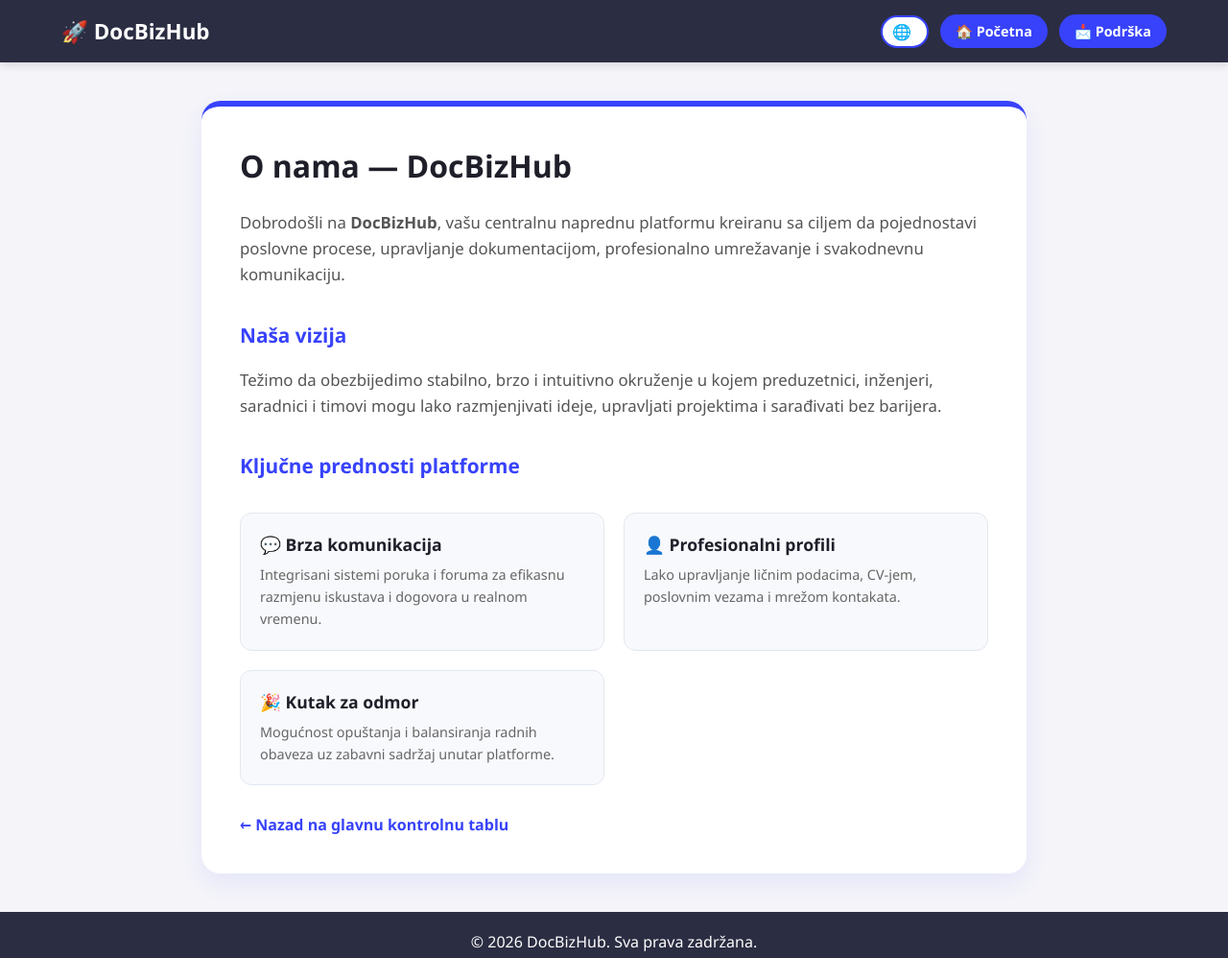
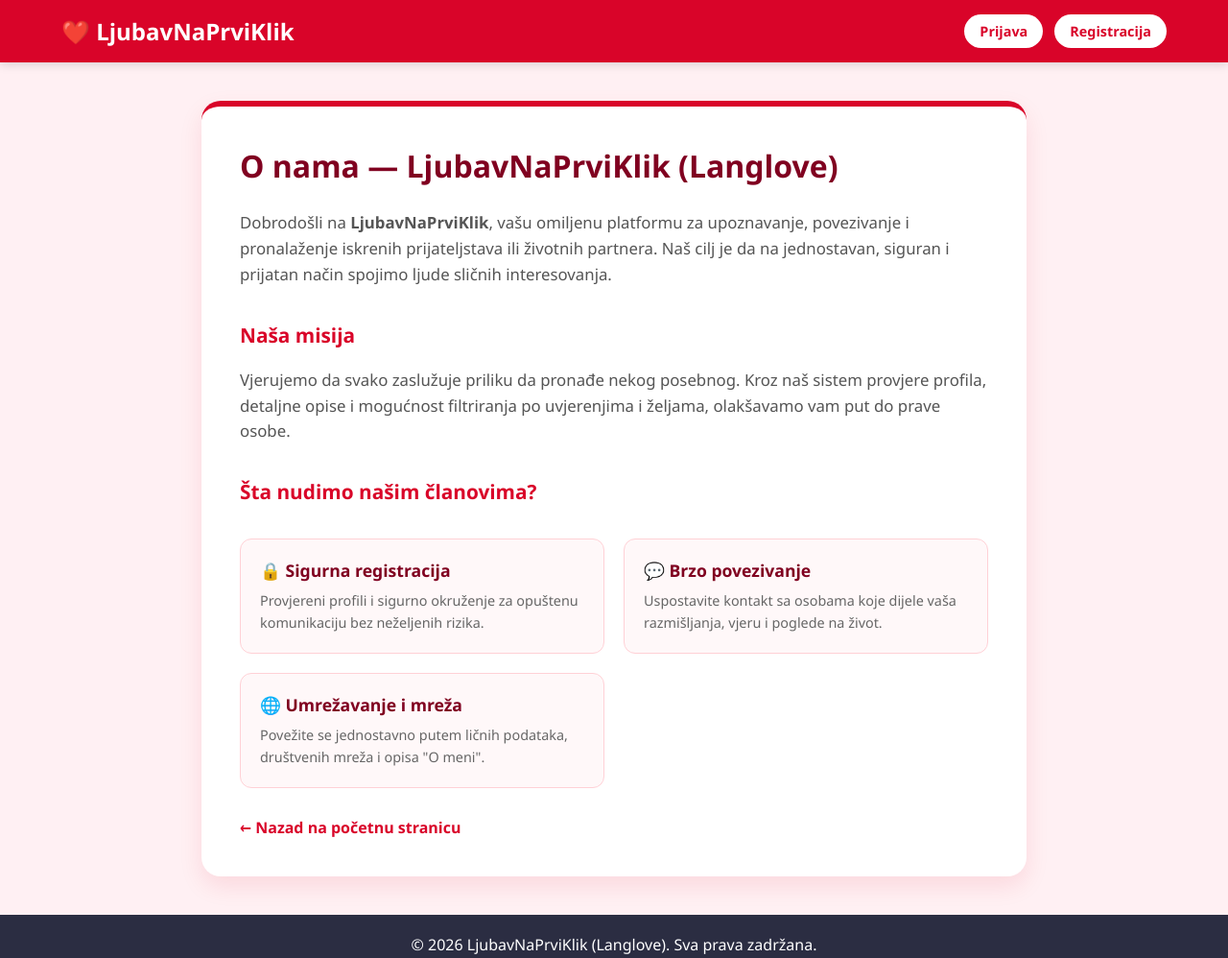
Before and after one commit to cenu1122/LANGLOVE.SITE, a plain HTML site: page O_NAMA.html in a window 1280 px wide. Shown: the top 998 px of the page at 96% size. Drawn offline with nearby package versions, Linux system fonts and the light colour scheme.

Commit message:
Update branding and content for LjubavNaPrviKlik

```diff
--- a/O_NAMA.html
+++ b/O_NAMA.html
@@ -3,38 +3,34 @@
 <head>
   <meta charset="UTF-8">
   <meta name="viewport" content="width=device-width, initial-scale=1.0">
-  <title>O nama | DocBizHub</title>
+  <title>O nama | LjubavNaPrviKlik</title>
 
   <script src="https://cdn.jsdelivr.net/npm/@supabase/supabase-js@2"></script>
 
   <style>
     * { margin: 0; padding: 0; box-sizing: border-box; }
-    body { font-family: 'Segoe UI', Tahoma, Geneva, Verdana, sans-serif; background-color: #f4f4f9; color: #2b2d42; display: flex; flex-direction: column; min-height: 100vh; }
+    body { font-family: 'Segoe UI', Tahoma, Geneva, Verdana, sans-serif; background-color: #fff0f3; color: #2b2d42; display: flex; flex-direction: column; min-height: 100vh; }
 
-    header { background-color: #2b2d42; color: #fff; padding: 15px 5%; display: flex; justify-content: space-between; align-items: center; box-shadow: 0 2px 10px rgba(0,0,0,0.15); flex-wrap: wrap; gap: 10px; }
-    .logo { font-size: 1.4rem; font-weight: bold; color: #fff; text-decoration: none; display: flex; align-items: center; gap: 8px; }
+    header { background-color: #d90429; color: #fff; padding: 15px 5%; display: flex; justify-content: space-between; align-items: center; box-shadow: 0 2px 10px rgba(0,0,0,0.15); flex-wrap: wrap; gap: 10px; }
+    .logo { font-size: 1.5rem; font-weight: bold; color: #fff; text-decoration: none; }
 
     .nav-actions { display: flex; align-items: center; gap: 12px; flex-wrap: wrap; }
-
-    .lang-wrapper { display: flex; align-items: center; gap: 6px; background: #fff; padding: 4px 10px; border-radius: 20px; border: 2px solid #3742fa; }
-    #google_translate_element select { padding: 4px 8px; border: none; background: transparent; font-weight: bold; font-size: 0.85rem; color: #2b2d42; outline: none; cursor: pointer; }
-
-    .btn-nav { background: #3742fa; color: #fff; text-decoration: none; padding: 8px 16px; border-radius: 20px; font-weight: bold; font-size: 0.9rem; transition: background 0.2s; border: none; cursor: pointer; }
-    .btn-nav:hover { background: #2f3542; }
+    .btn-nav { background: #fff; color: #d90429; text-decoration: none; padding: 8px 16px; border-radius: 20px; font-weight: bold; font-size: 0.9rem; transition: background 0.2s; border: none; cursor: pointer; }
+    .btn-nav:hover { background: #ffe3e6; }
 
     .main-container { flex: 1; padding: 40px 20px; max-width: 900px; margin: 0 auto; width: 100%; display: flex; flex-direction: column; gap: 25px; }
 
-    .about-card { background: #fff; padding: 40px; border-radius: 20px; box-shadow: 0 10px 25px rgba(55, 66, 250, 0.08); border-top: 6px solid #3742fa; display: flex; flex-direction: column; gap: 20px; }
-    .about-card h1 { color: #1e1f29; font-size: 2rem; margin-bottom: 5px; }
-    .about-card h2 { color: #3742fa; font-size: 1.3rem; margin-top: 15px; }
+    .about-card { background: #fff; padding: 40px; border-radius: 20px; box-shadow: 0 10px 25px rgba(217, 4, 41, 0.1); border-top: 6px solid #d90429; display: flex; flex-direction: column; gap: 20px; }
+    .about-card h1 { color: #800020; font-size: 2rem; margin-bottom: 5px; }
+    .about-card h2 { color: #d90429; font-size: 1.3rem; margin-top: 15px; }
     .about-card p { color: #555; font-size: 1.05rem; line-height: 1.6; }
 
     .features-list { display: grid; grid-template-columns: repeat(auto-fit, minmax(250px, 1fr)); gap: 20px; margin-top: 15px; }
-    .feature-item { background: #f8f9fc; padding: 20px; border-radius: 12px; border: 1px solid #e2e8f0; }
-    .feature-item h3 { color: #1e1f29; font-size: 1.1rem; margin-bottom: 8px; }
+    .feature-item { background: #fff8f9; padding: 20px; border-radius: 12px; border: 1px solid #ffd1d6; }
+    .feature-item h3 { color: #800020; font-size: 1.1rem; margin-bottom: 8px; }
     .feature-item p { font-size: 0.9rem; color: #666; }
 
-    .back-link { display: inline-block; margin-top: 10px; color: #3742fa; text-decoration: none; font-weight: bold; }
+    .back-link { display: inline-block; margin-top: 10px; color: #d90429; text-decoration: none; font-weight: bold; }
     .back-link:hover { text-decoration: underline; }
 
     footer { background-color: #2b2d42; color: #fff; text-align: center; padding: 20px 0; margin-top: auto; }
@@ -43,61 +39,45 @@
 <body>
 
   <header>
-    <a href="DASHBOARD.html" class="logo">🚀 DocBizHub</a>
+    <a href="index.html" class="logo">❤️ LjubavNaPrviKlik</a>
 
     <div class="nav-actions">
-      <div class="lang-wrapper">
-        <span>🌐</span>
-        <div id="google_translate_element"></div>
-      </div>
-
-      <a href="DASHBOARD.html" class="btn-nav">🏠 Početna</a>
-      <a href="KONTAKT.html" class="btn-nav">📩 Podrška</a>
+      <a href="LOGIN.html" class="btn-nav">Prijava</a>
+      <a href="REGISTRACIJA.html" class="btn-nav">Registracija</a>
     </div>
   </header>
 
   <div class="main-container">
     <div class="about-card">
-      <h1>O nama — DocBizHub</h1>
-      <p>Dobrodošli na <strong>DocBizHub</strong>, vašu centralnu naprednu platformu kreiranu sa ciljem da pojednostavi poslovne procese, upravljanje dokumentacijom, profesionalno umrežavanje i svakodnevnu komunikaciju.</p>
+      <h1>O nama — LjubavNaPrviKlik (Langlove)</h1>
+      <p>Dobrodošli na <strong>LjubavNaPrviKlik</strong>, vašu omiljenu platformu za upoznavanje, povezivanje i pronalaženje iskrenih prijateljstava ili životnih partnera. Naš cilj je da na jednostavan, siguran i prijatan način spojimo ljude sličnih interesovanja.</p>
 
-      <h2>Naša vizija</h2>
-      <p>Težimo da obezbijedimo stabilno, brzo i intuitivno okruženje u kojem preduzetnici, inženjeri, saradnici i timovi mogu lako razmjenjivati ideje, upravljati projektima i sarađivati bez barijera.</p>
+      <h2>Naša misija</h2>
+      <p>Vjerujemo da svako zaslužuje priliku da pronađe nekog posebnog. Kroz naš sistem provjere profila, detaljne opise i mogućnost filtriranja po uvjerenjima i željama, olakšavamo vam put do prave osobe.</p>
 
-      <h2>Ključne prednosti platforme</h2>
+      <h2>Šta nudimo našim članovima?</h2>
       <div class="features-list">
         <div class="feature-item">
-          <h3>💬 Brza komunikacija</h3>
-          <p>Integrisani sistemi poruka i foruma za efikasnu razmjenu iskustava i dogovora u realnom vremenu.</p>
+          <h3>🔒 Sigurna registracija</h3>
+          <p>Provjereni profili i sigurno okruženje za opuštenu komunikaciju bez neželjenih rizika.</p>
         </div>
         <div class="feature-item">
-          <h3>👤 Profesionalni profili</h3>
-          <p>Lako upravljanje ličnim podacima, CV-jem, poslovnim vezama i mrežom kontakata.</p>
+          <h3>💬 Brzo povezivanje</h3>
+          <p>Uspostavite kontakt sa osobama koje dijele vaša razmišljanja, vjeru i poglede na život.</p>
         </div>
         <div class="feature-item">
-          <h3>🎉 Kutak za odmor</h3>
-          <p>Mogućnost opuštanja i balansiranja radnih obaveza uz zabavni sadržaj unutar platforme.</p>
+          <h3>🌐 Umrežavanje i mreža</h3>
+          <p>Povežite se jednostavno putem ličnih podataka, društvenih mreža i opisa "O meni".</p>
         </div>
       </div>
 
-      <a href="DASHBOARD.html" class="back-link">← Nazad na glavnu kontrolnu tablu</a>
+      <a href="index.html" class="back-link">← Nazad na početnu stranicu</a>
     </div>
   </div>
 
   <footer>
-    <p>© 2026 DocBizHub. Sva prava zadržana.</p>
+    <p>© 2026 LjubavNaPrviKlik (Langlove). Sva prava zadržana.</p>
   </footer>
-
-  <script type="text/javascript">
-    function googleTranslateElementInit() {
-      new google.translate.TranslateElement({
-        pageLanguage: 'bs',
-        layout: google.translate.TranslateElement.InlineLayout.SIMPLE,
-        autoDisplay: false
-      }, 'google_translate_element');
-    }
-  </script>
-  <script type="text/javascript" src="//translate.google.com/translate_a/element.js?cb=googleTranslateElementInit"></script>
 
 </body>
 </html>
```
